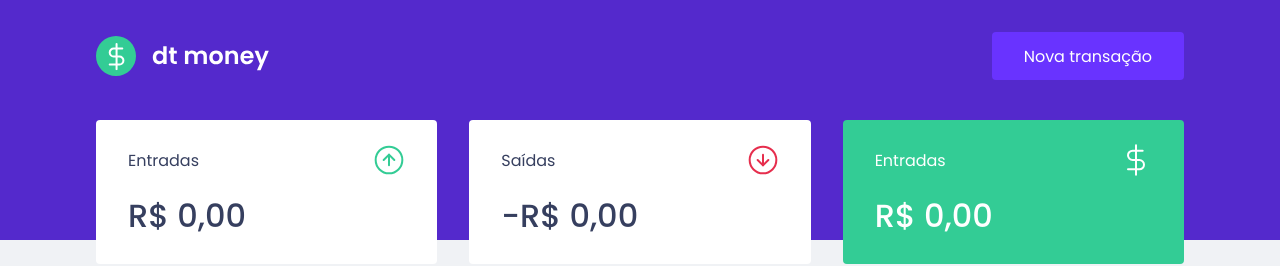
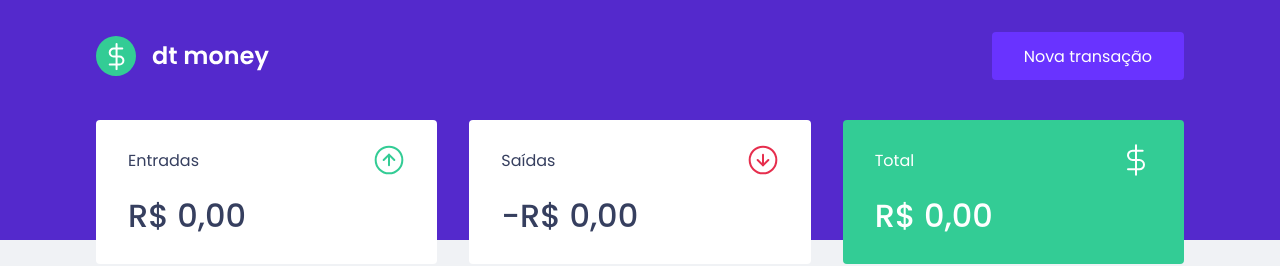
Before and after one commit to Zezinhojun/dtmoney, a React (Create React App) app: page / in a window 1280 px wide. Shown: the top 266 px of the page. Built offline with nearby package versions, Linux system fonts and the light colour scheme; no server answers; what miragejs would draw is missing.

Commit message:
fix: total

```diff
--- a/src/components/Header/index.tsx
+++ b/src/components/Header/index.tsx
@@ -1,5 +1,3 @@
-import { useState } from "react";
-import Modal from "react-modal";
 import logoImg from "../../assets/logo.svg";
 import { Container, Content } from "./styles";
 
--- a/src/components/NewTransactionModal/index.tsx
+++ b/src/components/NewTransactionModal/index.tsx
@@ -35,7 +35,7 @@ const NewTransactionModal = ({
 
     setTitle("");
     setAmout(0);
-    setCategory("deposity");
+    setCategory("");
     setType("");
 
     onRequestClose();
--- a/src/components/Summary/index.tsx
+++ b/src/components/Summary/index.tsx
@@ -60,7 +60,7 @@ export const Summary = () => {
       <div>
         <header>
           <p>Saídas</p>
-          <img src={outcomeImg} alt="Entradas" />
+          <img src={outcomeImg} alt="Saídas" />
         </header>
         <strong>
           -
@@ -72,8 +72,8 @@ export const Summary = () => {
       </div>
       <div className="highlight-background">
         <header>
-          <p>Entradas</p>
-          <img src={totalImg} alt="Entradas" />
+          <p>Total</p>
+          <img src={totalImg} alt="Total" />
         </header>
         <strong>
           {new Intl.NumberFormat("pt-BR", {
```
Also changed, not shown: src/assets/ednadila.jpg (deleted).
